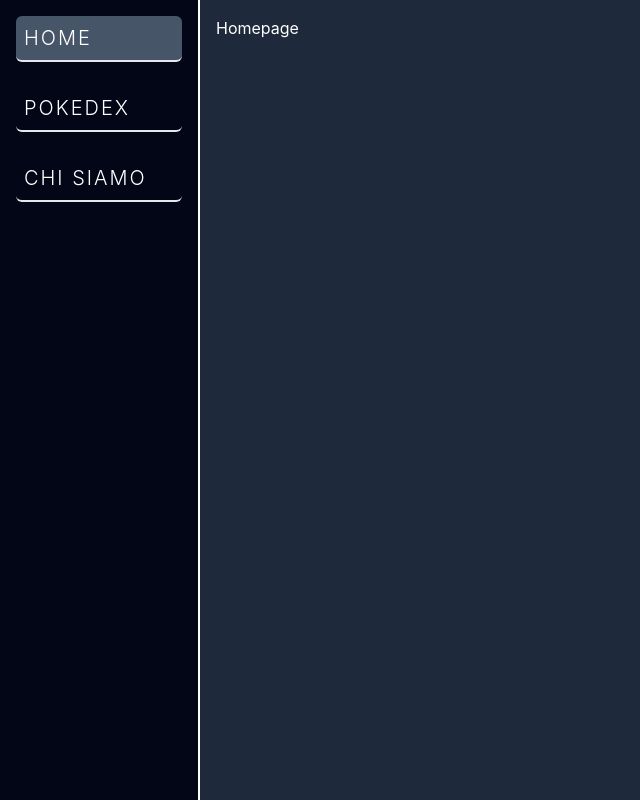
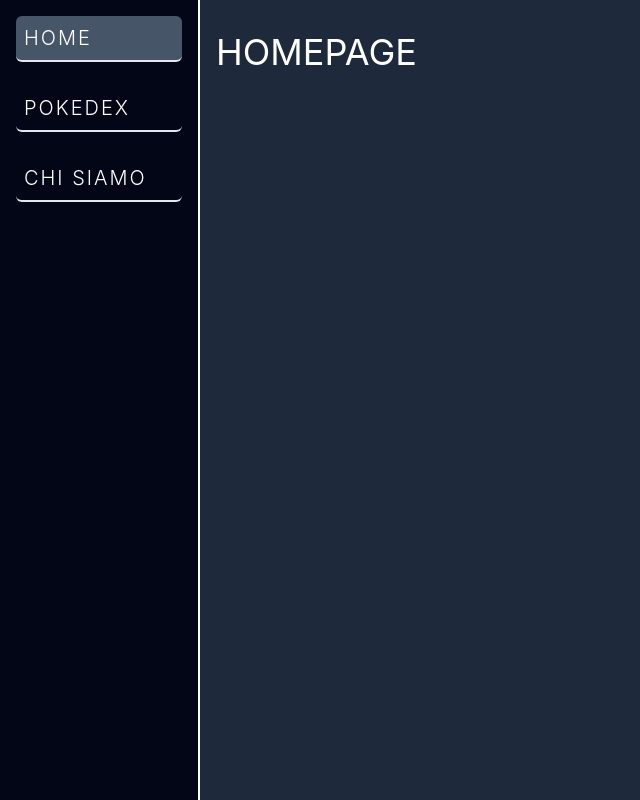
Before and after one commit to Aj-Herrera-99/react-router, a React (Vite) app: page / in a window 1280 px wide. Shown: the whole page, without its empty margins (0-640 px from the left). Built offline with nearby package versions, Linux system fonts and the light colour scheme.

Commit message:
minor changes

```diff
--- a/src/pages/About.jsx
+++ b/src/pages/About.jsx
@@ -2,8 +2,10 @@ import React from 'react'
 
 function About() {
   return (
-    <section>Chi Siamo</section>
-  )
+      <section>
+          <h1 className="mt-4 mb-8 text-4xl uppercase">chi siamo</h1>
+      </section>
+  );
 }
 
 export default About
--- a/src/pages/Homepage.jsx
+++ b/src/pages/Homepage.jsx
@@ -1,9 +1,11 @@
-import React from 'react'
+import React from "react";
 
 function Homepage() {
-  return (
-    <section>Homepage</section>
-  )
+    return (
+        <section>
+            <h1 className="mt-4 mb-8 text-4xl uppercase">Homepage</h1>
+        </section>
+    );
 }
 
-export default Homepage
+export default Homepage;
--- a/src/pages/Pokedex.jsx
+++ b/src/pages/Pokedex.jsx
@@ -5,12 +5,10 @@ import pokedex from "../data/pokedex.json";
 function Pokedex() {
     return (
         <section>
+            <h1 className="mt-4 mb-8 text-4xl uppercase">pokedex</h1>
             <CardsContainer>
                 {pokedex.map((pokemon) => (
-                    <Card
-                        key={pokemon.id}
-                        pokemon={pokemon}
-                    />
+                    <Card key={pokemon.id} pokemon={pokemon} />
                 ))}
             </CardsContainer>
         </section>
```
